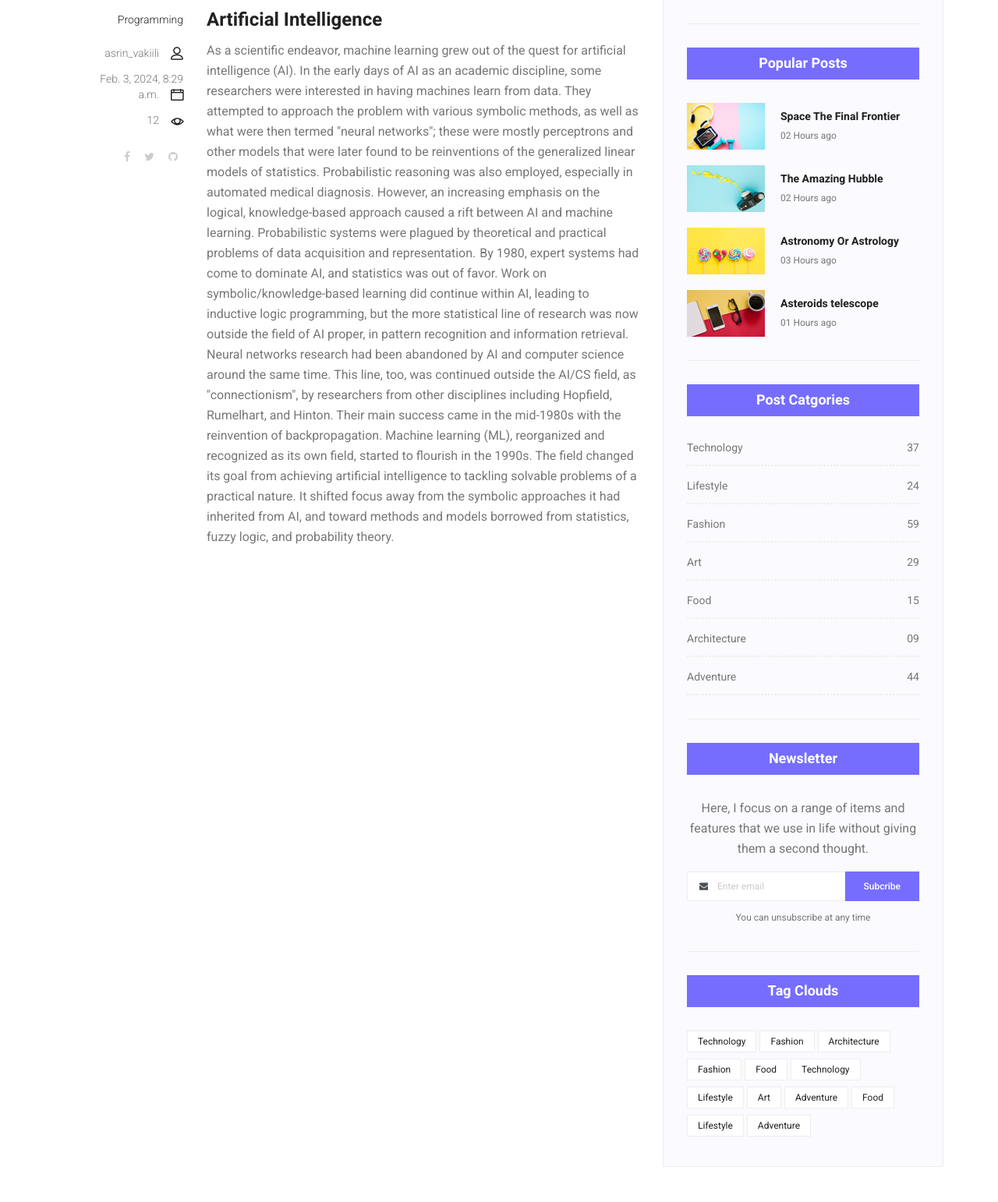
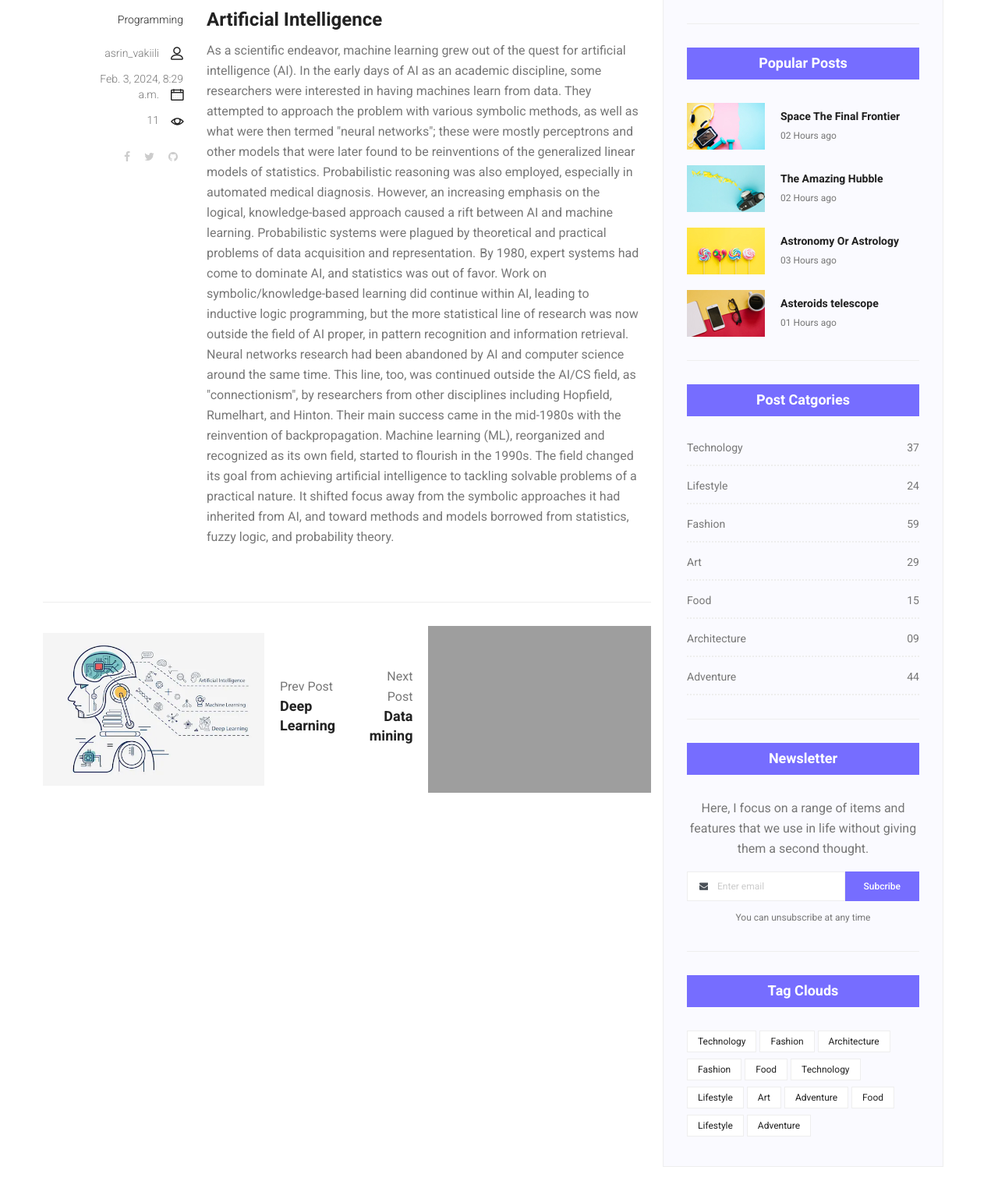
Before and after one commit to asrinvakili/CVwebsite, a Django app: page /blog/3/ in a window 1280 px wide. Shown: the part 1520-3062 px from the top of the page at 78% size. Run offline with Django 5.2, Linux system fonts and the light colour scheme; data comes from the database, SQL or seed files in the repository; both versions use the stored data as it was after the commit; some libraries are stand-ins or nearby versions; grey boxes are pictures that could not be loaded.

Commit message:
next/prev post

```diff
--- a/blog/views.py
+++ b/blog/views.py
@@ -16,8 +16,21 @@
 
 
 def single_blog(request, post_id):
-    post = Post.objects.get(pk=post_id, published_date__lte=timezone.now(), status=True)
-    post.count_views += 1
-    post.save()
-    context = {'post': post}
+    all_posts = Post.objects.filter(status=True, published_date__lte=timezone.now())
+    current_post = get_object_or_404(Post, pk=post_id)
+
+    current_index = list(all_posts).index(current_post)
+
+    next_index = current_index + 1 if current_index < len(all_posts) - 1 else None
+    prev_index = current_index - 1 if current_index > 0 else None
+
+    next_post = all_posts[next_index] if next_index is not None else None
+    prev_post = all_posts[prev_index] if prev_index is not None else None
+
+    context = {
+        'post': current_post,
+        'next_post': next_post,
+        'prev_post': prev_post,
+    }
+
     return render(request, 'blog/single-blog.html', context)
--- a/templates/blog/single-blog.html
+++ b/templates/blog/single-blog.html
@@ -40,7 +40,38 @@
                                 </p>
 
                             </div>
-
+                        <div class="navigation-area">
+                            <div class="row">
+                                <div class="col-lg-6 col-md-6 col-12 nav-left flex-row d-flex justify-content-start align-items-center">
+                                    {% if prev_post %}
+                                    <div class="thumb">
+                                        <a href="{% url 'blog:singleblog' post_id=prev_post.id %}"><img class="img-fluid" src="{{ prev_post.image.url }}" alt=""></a>
+                                    </div>
+                                    <div class="arrow">
+                                        <a href="{% url 'blog:singleblog' post_id=prev_post.id %}"><span class="lnr text-white lnr-arrow-left"></span></a>
+                                    </div>
+                                    <div class="detials">
+                                        <p>Prev Post</p>
+                                        <a href="{% url 'blog:singleblog' post_id=prev_post.id %}"><h4>{{ prev_post.title }}</h4></a>
+                                    </div>
+                                    {% endif %}
+                                </div>
+                                <div class="col-lg-6 col-md-6 col-12 nav-right flex-row d-flex justify-content-end align-items-center">
+                                    {% if next_post %}
+                                    <div class="detials">
+                                        <p>Next Post</p>
+                                        <a href="{% url 'blog:singleblog' post_id=next_post.id %}"><h4>{{ next_post.title }}</h4></a>
+                                    </div>
+                                    <div class="arrow">
+                                        <a href="{% url 'blog:singleblog' post_id=next_post.id %}"><span class="lnr text-white lnr-arrow-right"></span></a>
+                                    </div>
+                                    <div class="thumb">
+                                        <a href="{% url 'blog:singleblog' post_id=next_post.id %}"><img class="img-fluid" src="{{ next_post.image.url }}" alt=""></a>
+                                    </div>
+                                    {% endif %}
+                                </div>
+                            </div>
+                        </div>
                         </div>
                     </div>
                         <div class="col-lg-4">
```
Also changed, not shown: db.sqlite3.
